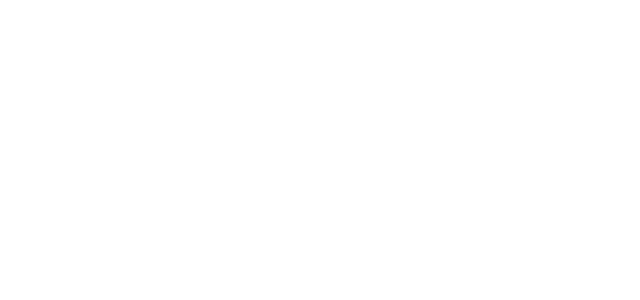
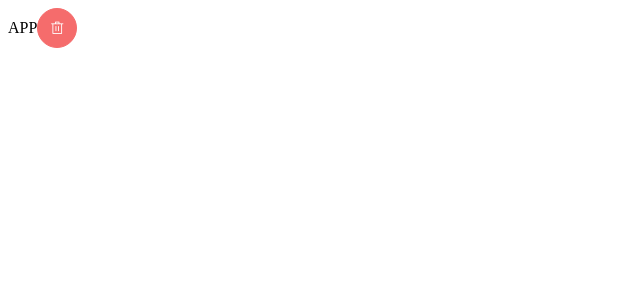
Before and after one commit to kid818/hm74-toutiao, a Vue app: page / in a window 1280 px wide. Shown: the top 300 px of the page, without its empty margins (0-640 px from the left). Built offline with nearby package versions, Linux system fonts and the light colour scheme.

Commit message:
使用elemnt-ui

```diff
--- a/src/App.vue
+++ b/src/App.vue
@@ -1,5 +1,6 @@
 <template>
   <div id="app">
+  APP<el-button type="danger" icon="el-icon-delete" circle></el-button>
   </div>
 </template>
 
--- a/src/main.js
+++ b/src/main.js
@@ -1,5 +1,11 @@
 import Vue from 'vue'
 import App from './App.vue'
+
+// 引入element-ul
+import ElementUI from 'element-ui'
+import 'element-ui/lib/theme-chalk/index.css'
+// 把element-ui注册到vue实例
+Vue.use(ElementUI)
 
 Vue.config.productionTip = false
 
```
